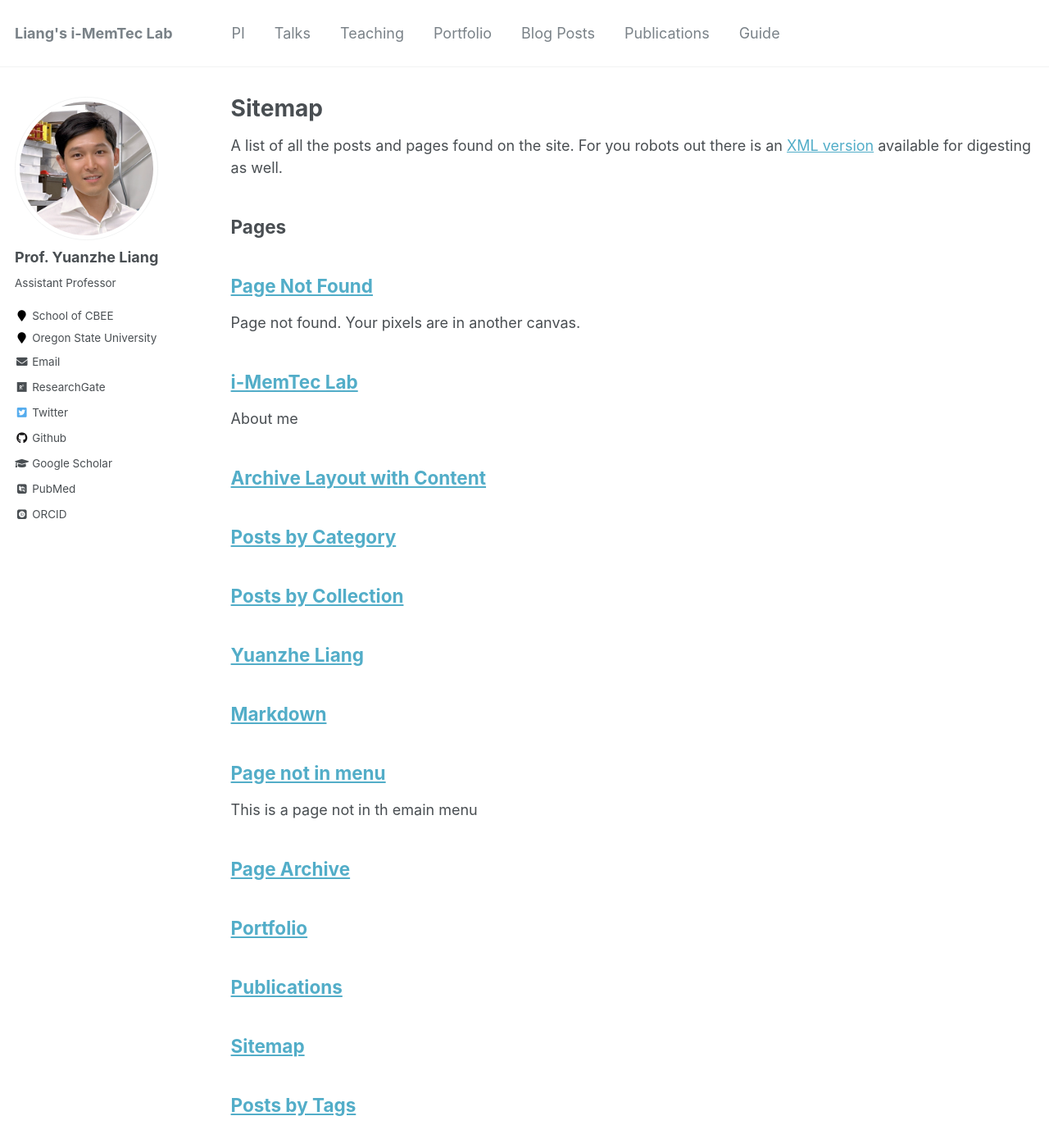
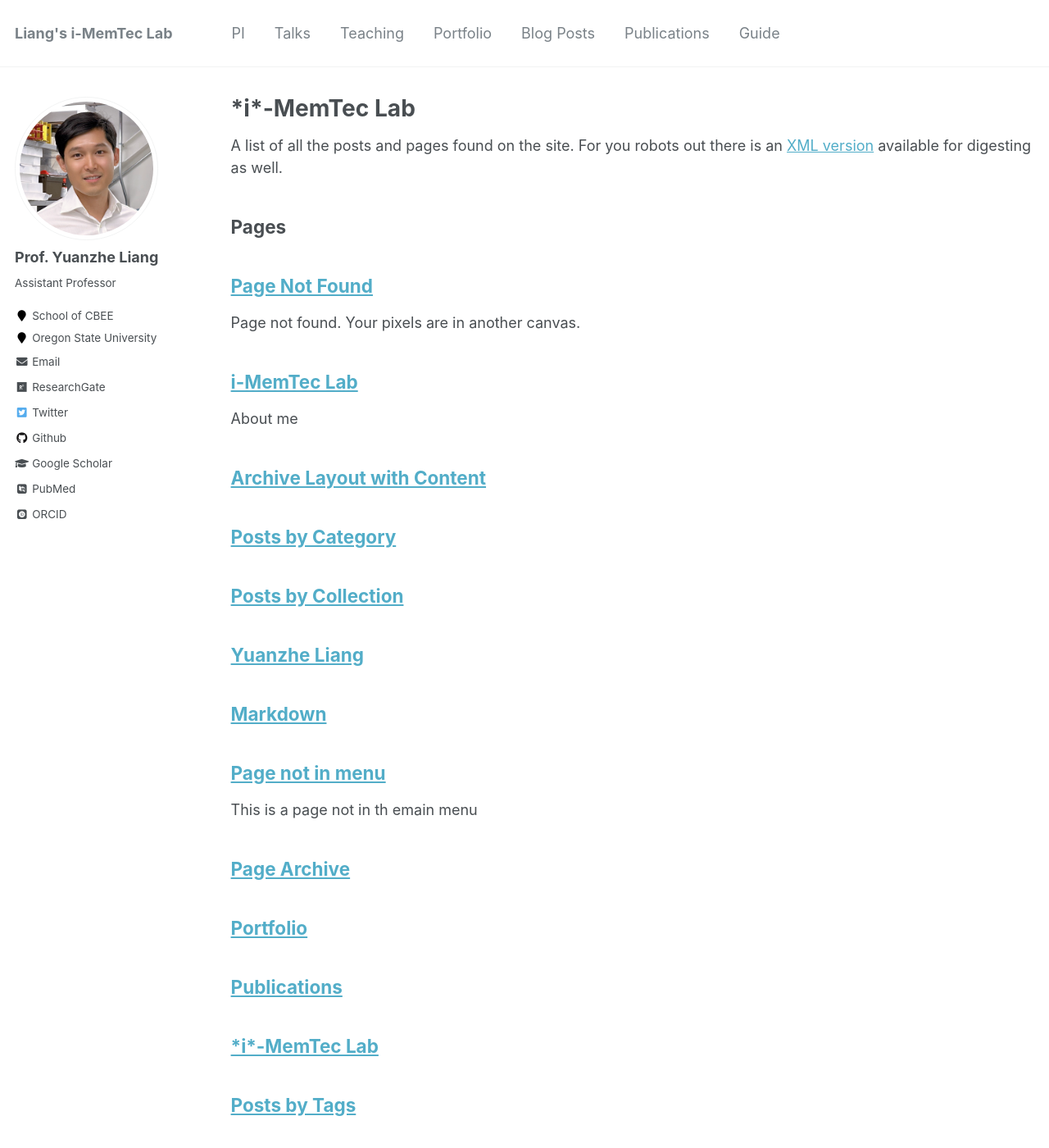
Before and after one commit to yuanzheliang/yuanzheliang.github.io, a Jekyll site: the page built from _pages/sitemap.md, in a window 1280 px wide and 1400 px high. Shown: the whole window at 82% size. Built offline with Jekyll 4.4.1, drawn with Linux system fonts in a browser that asks for light colours; some web fonts are replaced.

Commit message:
Update sitemap.md

```diff
--- a/_pages/sitemap.md
+++ b/_pages/sitemap.md
@@ -1,6 +1,6 @@
 ---
 layout: archive
-title: "Sitemap"
+title: "*i*-MemTec Lab"
 permalink: /sitemap/
 author_profile: true
 ---
```
